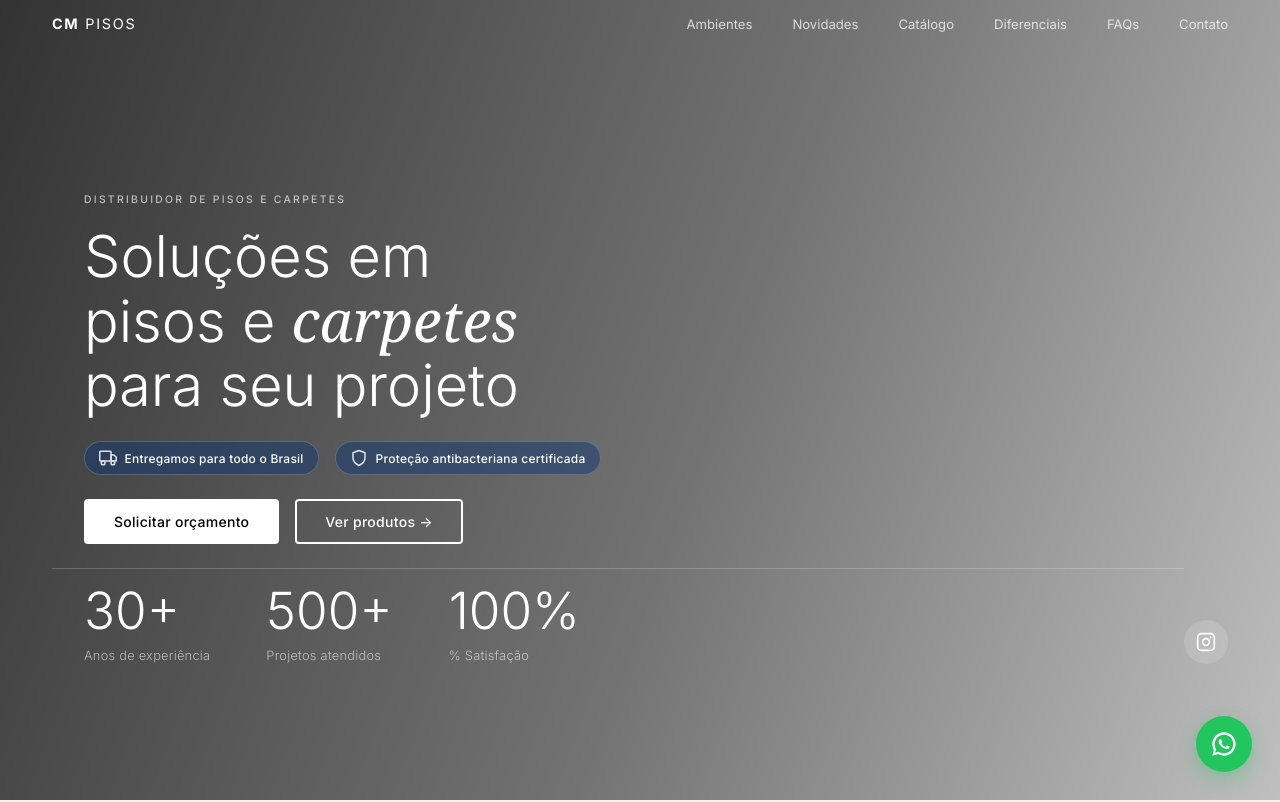
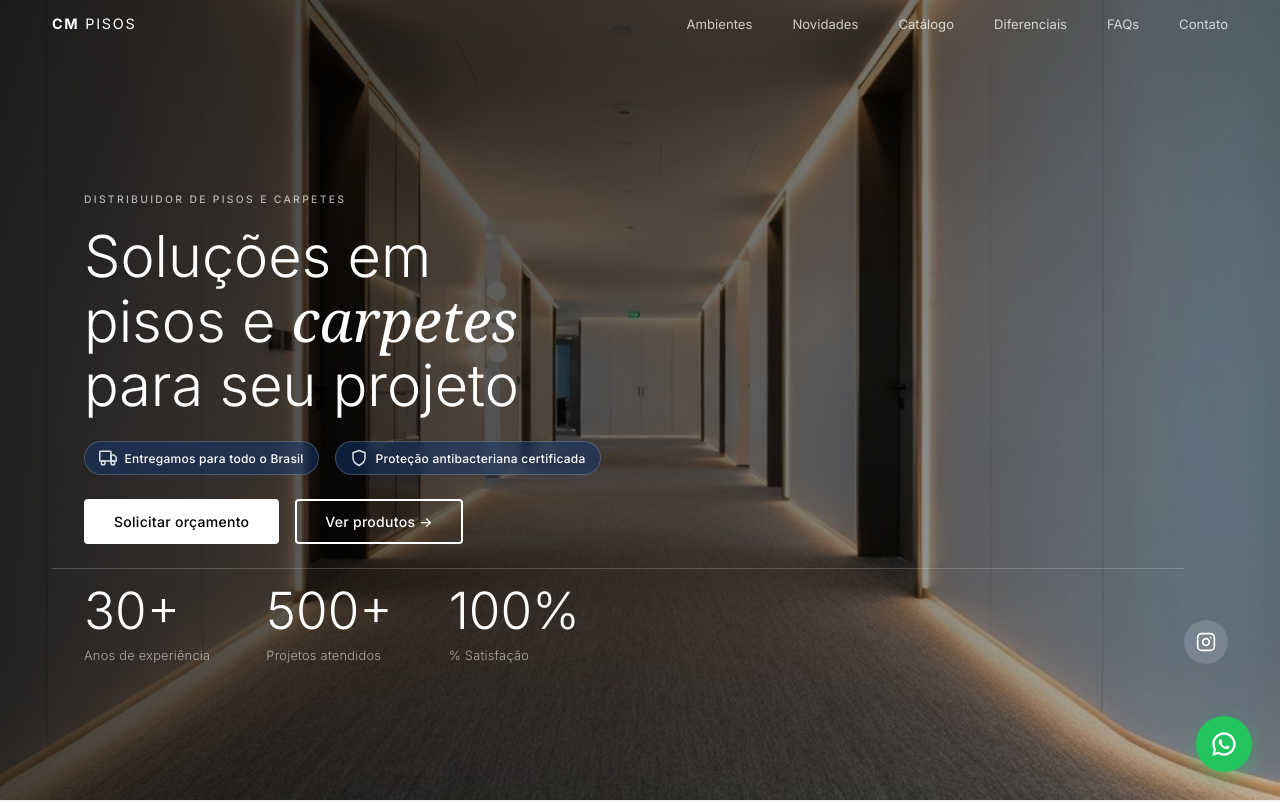
Before and after one commit to licyafreoli/cmpisos, a website: page index.html in a window 1280 px wide. Shown: the top 802 px of the page. Drawn offline with Linux system fonts and the light colour scheme; a web font is replaced by a local one.

Commit message:
Update index.html

```diff
--- a/index.html
+++ b/index.html
@@ -39,7 +39,7 @@
   </nav>
 
   <section class="hero">
-    <div class="hero__bg" style="background-image: url('images/hero-bg.jpg'); background-size: cover; background-position: center;"></div>
+    <img class="hero__bg-img" src="images/hero-bg.jpg" alt="" fetchpriority="high">
     <div class="hero__overlay"></div>
     <div class="hero__content">
       <div class="hero__header">
```
